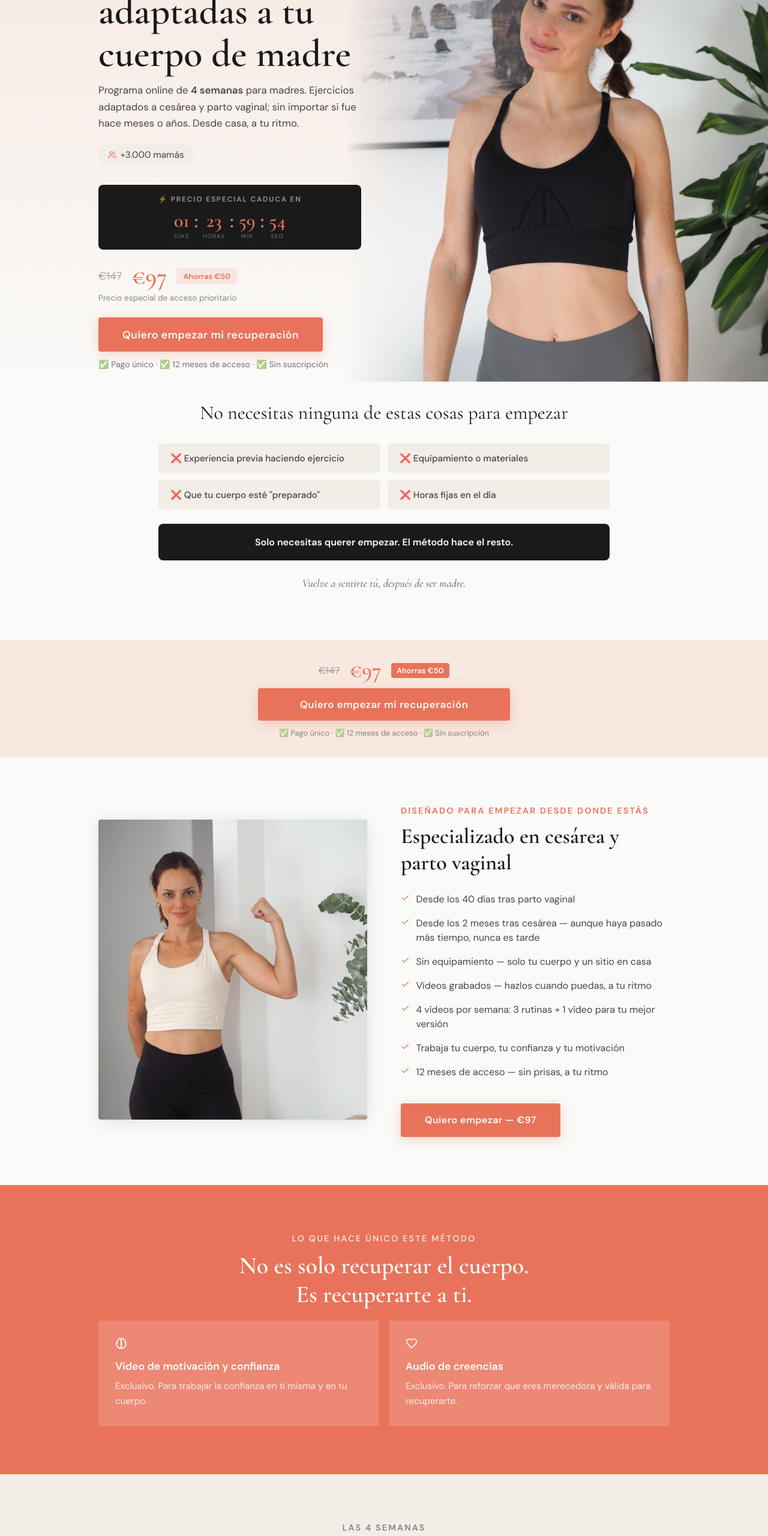
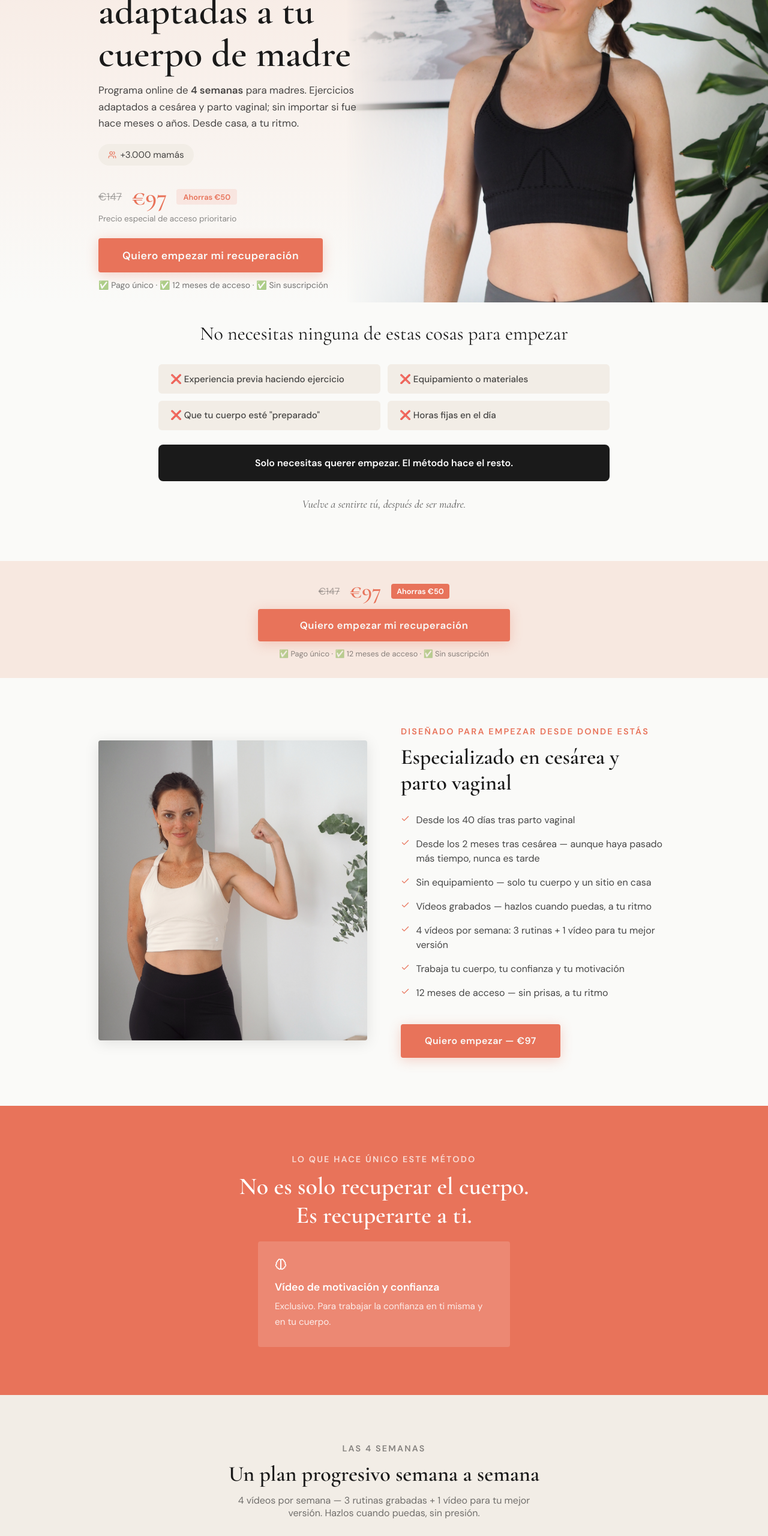
Before and after one commit to susanaaresla-lab/esencial-susana, a React (Create React App) app: page /acceso-prioritario in a window 1280 px wide. Shown: the part 234-2794 px from the top of the page at 60% size. Built offline with nearby package versions, Linux system fonts and the light colour scheme.

Commit message:
Fijar barra superior al hacer scroll

```diff
--- a/src/pages/ActivateListaEsperaPage.js
+++ b/src/pages/ActivateListaEsperaPage.js
@@ -1,4 +1,4 @@
-import { ArrowLeft, Users, Check, X, Gift, ChevronDown, Brain, Heart, ShieldCheck, Zap } from 'lucide-react';
+import { ArrowLeft, Users, Check, X, Gift, ChevronDown, Brain, ShieldCheck, Zap } from 'lucide-react';
 import { useNavigate } from 'react-router-dom';
 import { useState, useEffect } from 'react';
 import { Helmet } from 'react-helmet-async';
@@ -81,46 +81,6 @@ function CountdownBar() {
   );
 }
 
-function Countdown() {
-  const [deadline] = useState(getVisitorDeadline);
-  const calcTimeLeft = () => {
-    const diff = deadline - Date.now();
-    if (diff <= 0) return null;
-    return {
-      d: Math.floor(diff / 86400000),
-      h: Math.floor((diff % 86400000) / 3600000),
-      m: Math.floor((diff % 3600000) / 60000),
-      s: Math.floor((diff % 60000) / 1000)
-    };
-  };
-  const [timeLeft, setTimeLeft] = useState(calcTimeLeft);
-  useEffect(() => {
-    const timer = setInterval(() => setTimeLeft(calcTimeLeft()), 1000);
-    return () => clearInterval(timer);
-    // eslint-disable-next-line react-hooks/exhaustive-deps
-  }, [deadline]);
-  if (!timeLeft) return null;
-  const pad = (n) => String(n).padStart(2, '0');
-  return (
-    <div style={{ background: 'var(--black)', borderRadius: 8, padding: '1rem 1.5rem', textAlign: 'center', marginBottom: '1.5rem' }}>
-      <p style={{ fontSize: '0.75rem', fontWeight: 700, letterSpacing: '0.15em', textTransform: 'uppercase', color: 'rgba(255,255,255,0.55)', marginBottom: '0.75rem' }}>
-        ⚡ Precio especial caduca en
-      </p>
-      <div style={{ display: 'flex', justifyContent: 'center', gap: '0.5rem', alignItems: 'center' }}>
-        {[{ val: pad(timeLeft.d), label: 'días' }, { val: pad(timeLeft.h), label: 'horas' }, { val: pad(timeLeft.m), label: 'min' }, { val: pad(timeLeft.s), label: 'seg' }].map((item, i) => (
-          <div key={i} style={{ display: 'flex', alignItems: 'center', gap: '0.5rem' }}>
-            <div style={{ textAlign: 'center' }}>
-              <div style={{ fontFamily: 'var(--serif)', fontSize: '2rem', color: 'var(--coral)', lineHeight: 1, fontWeight: 600 }}>{item.val}</div>
-              <div style={{ fontSize: '0.6rem', color: 'rgba(255,255,255,0.4)', letterSpacing: '0.1em', textTransform: 'uppercase', marginTop: '0.2rem' }}>{item.label}</div>
-            </div>
-            {i < 3 && <span style={{ fontSize: '1.75rem', color: 'var(--coral)', fontWeight: 700, lineHeight: 1, marginBottom: 12 }}>:</span>}
-          </div>
-        ))}
-      </div>
-    </div>
-  );
-}
-
 function PriceCTA({ goComprar, dark = false }) {
   return (
     <div style={{ textAlign: 'center', padding: '2rem 1.5rem', background: dark ? 'var(--black)' : 'var(--peach)' }}>
@@ -160,7 +120,7 @@ export default function ActivateListaEsperaPage() {
       </Helmet>
 
       {/* ── BARRA TOP ── */}
-      <div style={{ background: 'var(--black)', borderTop: '3px solid var(--coral)', padding: '0.6rem 1.5rem', textAlign: 'center' }}>
+      <div style={{ background: 'var(--black)', borderTop: '3px solid var(--coral)', padding: '0.6rem 1.5rem', textAlign: 'center', position: 'sticky', top: 0, zIndex: 50 }}>
         <span style={{ display: 'inline-flex', alignItems: 'center', gap: '0.5rem', background: 'var(--coral)', color: 'white', fontWeight: 700, fontSize: '0.75rem', letterSpacing: '0.1em', textTransform: 'uppercase', padding: '0.3rem 0.9rem', borderRadius: 999, marginRight: '0.75rem' }}>
           ✦ Acceso prioritario
         </span>
@@ -187,7 +147,6 @@ export default function ActivateListaEsperaPage() {
             <div className="flex flex-wrap gap-3" style={{ marginBottom: '2rem' }}>
               <span className="pill" style={{ fontSize: '0.95rem', padding: '0.5rem 1rem' }}><Users />+3.000 mamás</span>
             </div>
-            <Countdown />
             <div style={{ display: 'flex', alignItems: 'center', gap: '1rem', marginBottom: '0.5rem' }}>
               <span style={{ fontSize: '1.1rem', color: 'rgba(26,26,26,0.35)', textDecoration: 'line-through' }}>€147</span>
               <span style={{ fontFamily: 'var(--serif)', fontSize: '2.5rem', color: 'var(--coral)', fontWeight: 600, lineHeight: 1 }}>€97</span>
@@ -276,16 +235,11 @@ export default function ActivateListaEsperaPage() {
           <h2 className="t-serif" style={{ fontSize: 'clamp(1.75rem, 4vw, 2.5rem)', color: 'white', marginBottom: '1.25rem', lineHeight: 1.2 }}>
             No es solo recuperar el cuerpo.<br />Es recuperarte a ti.
           </h2>
-          <div className="grid-2" style={{ gap: '1rem' }}>
+          <div style={{ maxWidth: 420, margin: '0 auto' }}>
             <div style={{ background: 'rgba(255,255,255,0.15)', borderRadius: 4, padding: '1.75rem', textAlign: 'left' }}>
               <Brain size={20} color="white" style={{ marginBottom: '0.75rem' }} />
               <h3 style={{ fontWeight: 600, fontSize: '1.1rem', color: 'white', marginBottom: '0.6rem' }}>Vídeo de motivación y confianza</h3>
               <p style={{ fontSize: '0.95rem', color: 'rgba(255,255,255,0.85)', lineHeight: 1.7 }}>Exclusivo. Para trabajar la confianza en ti misma y en tu cuerpo.</p>
-            </div>
-            <div style={{ background: 'rgba(255,255,255,0.15)', borderRadius: 4, padding: '1.75rem', textAlign: 'left' }}>
-              <Heart size={20} color="white" style={{ marginBottom: '0.75rem' }} />
-              <h3 style={{ fontWeight: 600, fontSize: '1.1rem', color: 'white', marginBottom: '0.6rem' }}>Audio de creencias</h3>
-              <p style={{ fontSize: '0.95rem', color: 'rgba(255,255,255,0.85)', lineHeight: 1.7 }}>Exclusivo. Para reforzar que eres merecedora y válida para recuperarte.</p>
             </div>
           </div>
         </div>
@@ -433,7 +387,7 @@ export default function ActivateListaEsperaPage() {
       </section>
 
       {/* ── SOBRE MÍ ── */}
-      <section className="section" style={{ background: 'var(--white)' }}>
+      <section className="section" style={{ background: 'var(--white)', paddingBottom: '2rem' }}>
         <div className="container">
           <div style={{ display: 'flex', flexDirection: 'row', gap: '3rem', alignItems: 'flex-start', flexWrap: 'wrap' }}>
             <div style={{ flex: '0 0 400px', maxWidth: 400 }}>
@@ -454,7 +408,7 @@ export default function ActivateListaEsperaPage() {
       </section>
 
       {/* ── PRICING CTA ── */}
-      <section id="comprar" className="section" style={{ background: 'var(--white)' }}>
+      <section id="comprar" className="section" style={{ background: 'var(--beige)', paddingTop: '2rem' }}>
         <div className="container-narrow">
           <div className="text-center" style={{ marginBottom: '2rem' }}>
             <div style={label('var(--coral)')}>Acceso prioritario</div>
@@ -476,7 +430,6 @@ export default function ActivateListaEsperaPage() {
                 <li key={i} style={{ fontSize: '1rem', paddingBottom: '0.3rem' }}><Check size={16} />{t}</li>
               ))}
             </ul>
-            <Countdown />
             <div style={{ display: 'flex', alignItems: 'flex-start', gap: '0.75rem', background: 'rgba(26,26,26,0.04)', border: '1px solid rgba(26,26,26,0.12)', borderRadius: 4, padding: '1rem', marginBottom: '2rem' }}>
               <ShieldCheck size={20} style={{ color: 'var(--coral)', flexShrink: 0, marginTop: 2 }} />
               <div>
```
